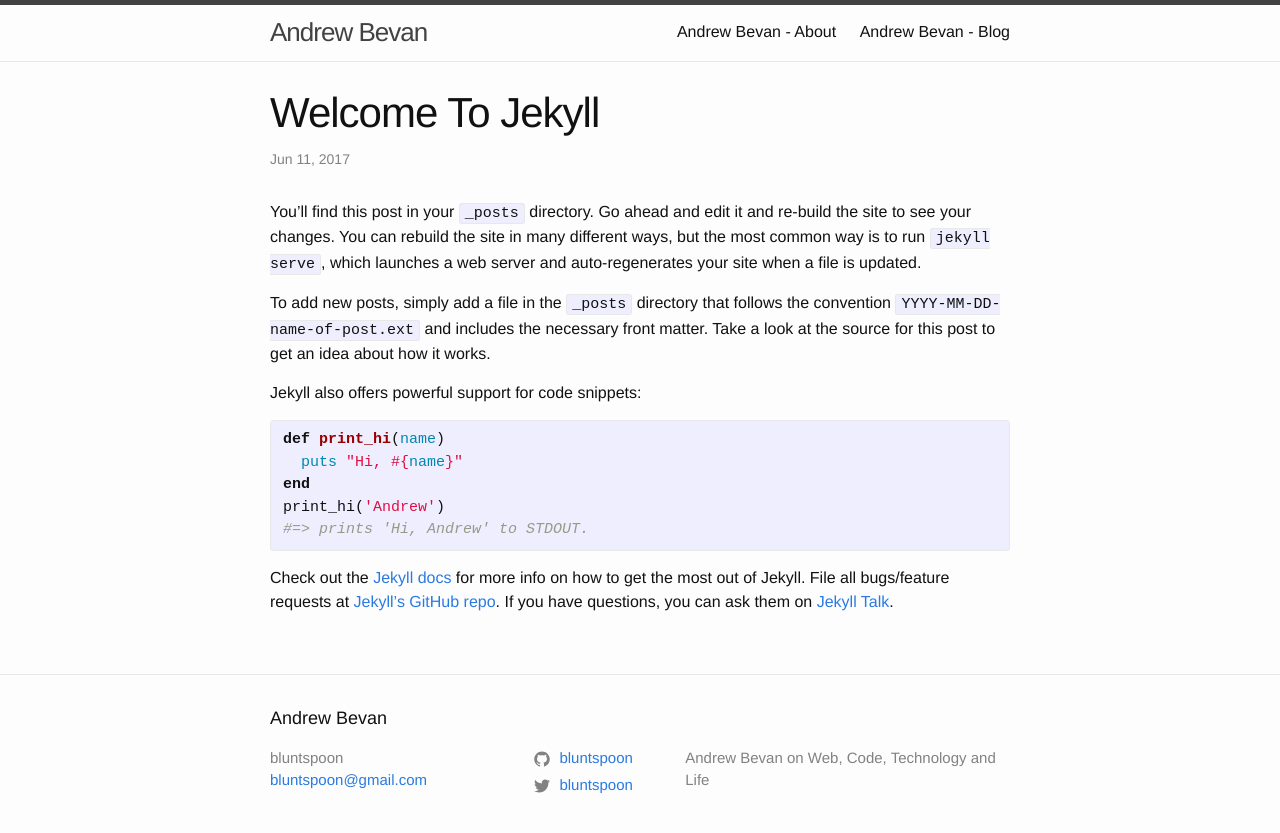
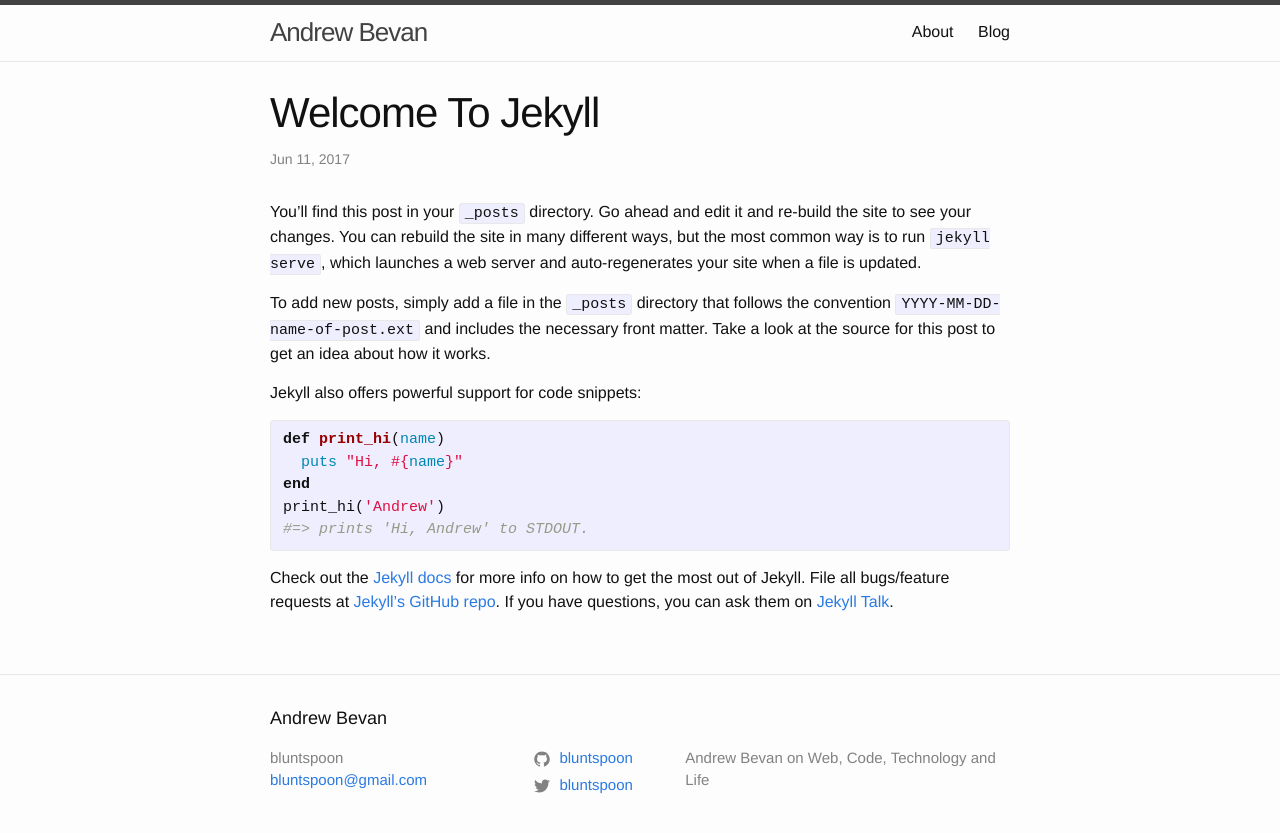
Before and after one commit to bluntspoon/bluntspoon.github.io, a Jekyll site: the page built from _posts/2017-06-11-welcome-to-jekyll.md, in a window 1280 px wide. Shown: the top 833 px of the page. Built offline with Jekyll 4.4.1, drawn with Linux system fonts in a browser that asks for light colours.

Commit message:
removed the extra part on title

```diff
--- a/about.md
+++ b/about.md
@@ -1,6 +1,6 @@
 ---
 layout: page
-title: Andrew Bevan - About
+title: About
 permalink: /about/
 ---
 
--- a/blog.md
+++ b/blog.md
@@ -1,5 +1,5 @@
 ---
 layout: blog
-title: Andrew Bevan - Blog
+title: Blog
 permalink: /blog/
 ---
```
